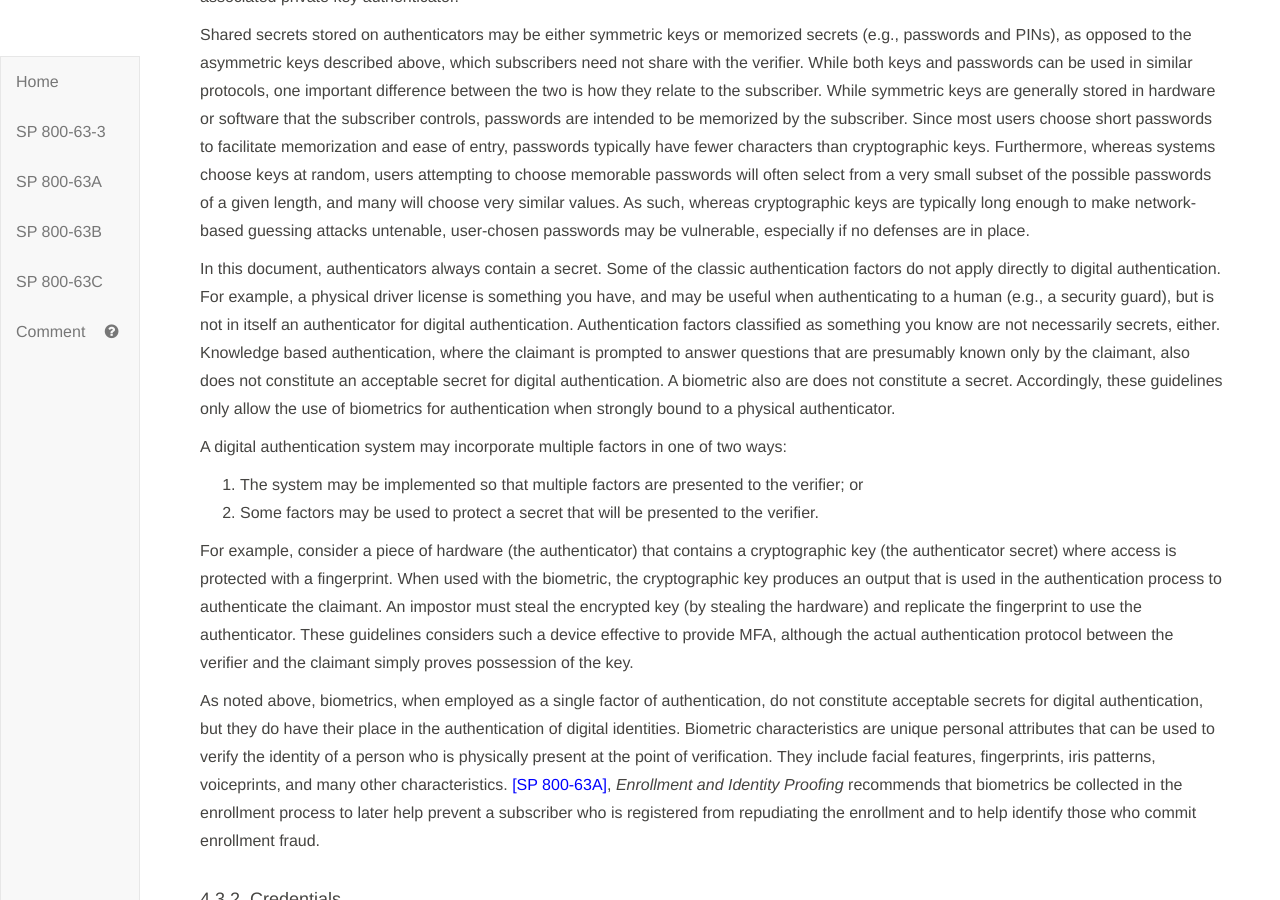
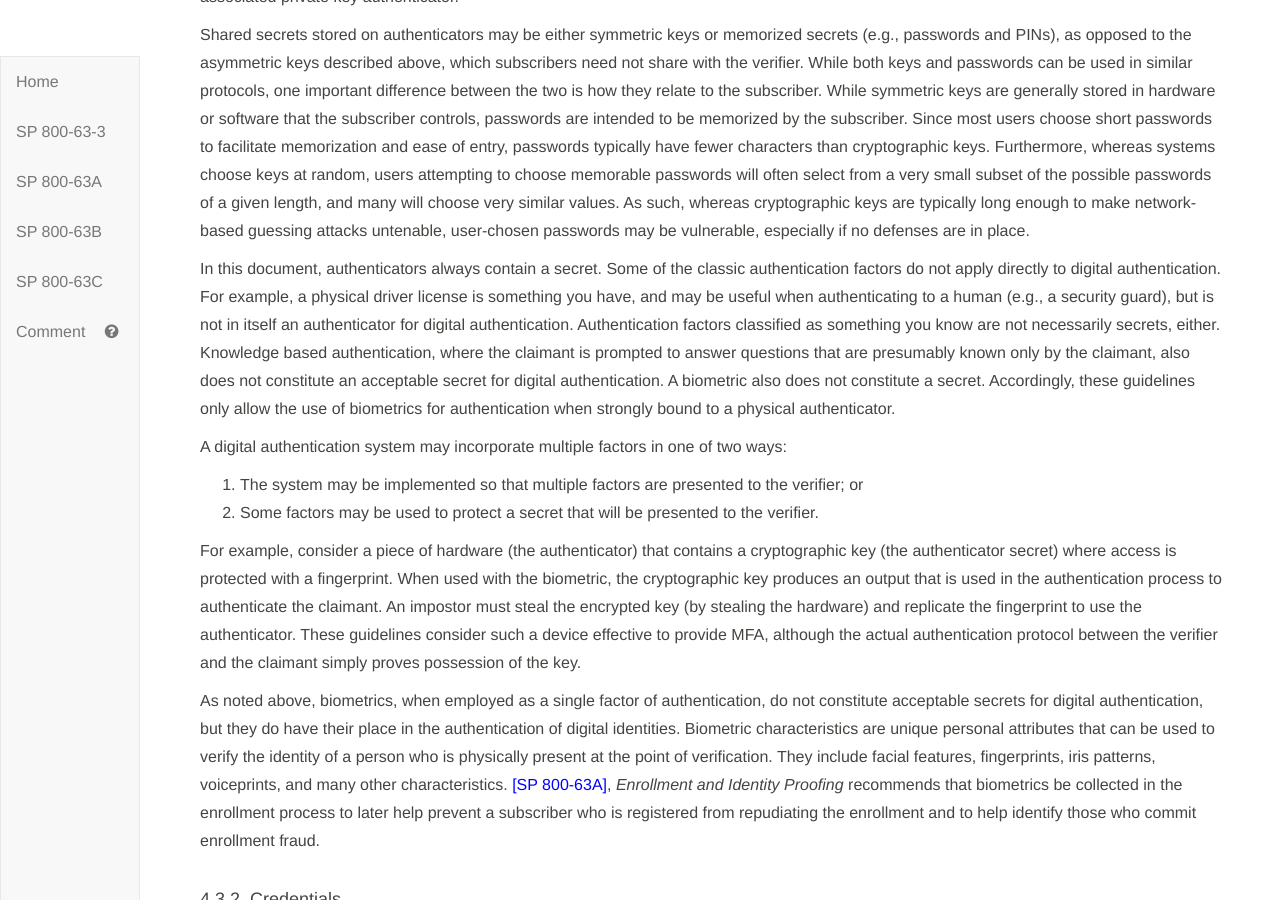
Before and after one commit to usnistgov/800-63-3, a Jekyll site: the page built from sp800-63-3/sec4_model.md, in a window 1280 px wide and 900 px high, scrolled down 3760 px. Built offline with Jekyll 4.4.1, drawn with Linux system fonts in a browser that asks for light colours; our own code applies the rules of GitHub Pages for plain Markdown files.

Commit message:
Random grammar edits

```diff
--- a/sp800-63-3/sec4_model.md
+++ b/sp800-63-3/sec4_model.md
@@ -81,14 +81,14 @@
 
 Shared secrets stored on authenticators may be either symmetric keys or memorized secrets (e.g., passwords and PINs), as opposed to the asymmetric keys described above, which subscribers need not share with the verifier. While both keys and passwords can be used in similar protocols, one important difference between the two is how they relate to the subscriber. While symmetric keys are generally stored in hardware or software that the subscriber controls, passwords are intended to be memorized by the subscriber. Since most users choose short passwords to facilitate memorization and ease of entry, passwords typically have fewer characters than cryptographic keys. Furthermore, whereas systems choose keys at random, users attempting to choose memorable passwords will often select from a very small subset of the possible passwords of a given length, and many will choose very similar values. As such, whereas cryptographic keys are typically long enough to make network-based guessing attacks untenable, user-chosen passwords may be vulnerable, especially if no defenses are in place.
 
-In this document, authenticators always contain a secret. Some of the classic authentication factors do not apply directly to digital authentication. For example, a physical driver license is something you have, and may be useful when authenticating to a human (e.g., a security guard), but is not in itself an authenticator for digital authentication. Authentication factors classified as something you know are not necessarily secrets, either. Knowledge based authentication, where the claimant is prompted to answer questions that are presumably known only by the claimant, also does not constitute an acceptable secret for digital authentication. A biometric also are does not constitute a secret. Accordingly, these guidelines only allow the use of biometrics for authentication when strongly bound to a physical authenticator.
+In this document, authenticators always contain a secret. Some of the classic authentication factors do not apply directly to digital authentication. For example, a physical driver license is something you have, and may be useful when authenticating to a human (e.g., a security guard), but is not in itself an authenticator for digital authentication. Authentication factors classified as something you know are not necessarily secrets, either. Knowledge based authentication, where the claimant is prompted to answer questions that are presumably known only by the claimant, also does not constitute an acceptable secret for digital authentication. A biometric also does not constitute a secret. Accordingly, these guidelines only allow the use of biometrics for authentication when strongly bound to a physical authenticator.
 
 A digital authentication system may incorporate multiple factors in one of two ways:
 
 1. The system may be implemented so that multiple factors are presented to the verifier; or
 2. Some factors may be used to protect a secret that will be presented to the verifier.
 
-For example, consider a piece of hardware (the authenticator) that contains a cryptographic key (the authenticator secret) where access is protected with a fingerprint. When used with the biometric, the cryptographic key produces an output that is used in the authentication process to authenticate the claimant. An impostor must steal the encrypted key (by stealing the hardware) and replicate the fingerprint to use the authenticator. These guidelines considers such a device effective to provide MFA, although the actual authentication protocol between the verifier and the claimant simply proves possession of the key.
+For example, consider a piece of hardware (the authenticator) that contains a cryptographic key (the authenticator secret) where access is protected with a fingerprint. When used with the biometric, the cryptographic key produces an output that is used in the authentication process to authenticate the claimant. An impostor must steal the encrypted key (by stealing the hardware) and replicate the fingerprint to use the authenticator. These guidelines consider such a device effective to provide MFA, although the actual authentication protocol between the verifier and the claimant simply proves possession of the key.
 
 As noted above, biometrics, when employed as a single factor of authentication, do not constitute acceptable secrets for digital authentication, but they do have their place in the authentication of digital identities. Biometric characteristics are unique personal attributes that can be used to verify the identity of a person who is physically present at the point of verification. They include facial features, fingerprints, iris patterns, voiceprints, and many other characteristics. [[SP 800-63A]](sp800-63a.html), *Enrollment and Identity Proofing* recommends that biometrics be collected in the enrollment process to later help prevent a subscriber who is registered from repudiating the enrollment and to help identify those who commit enrollment fraud.
 
```
